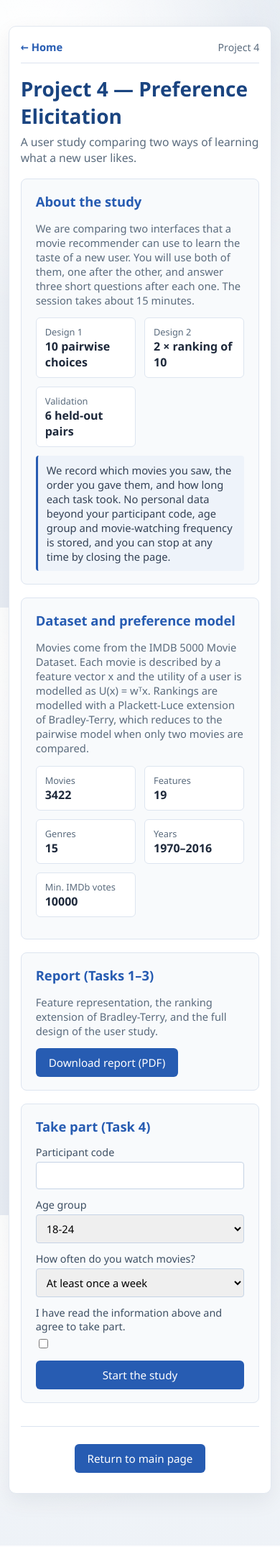
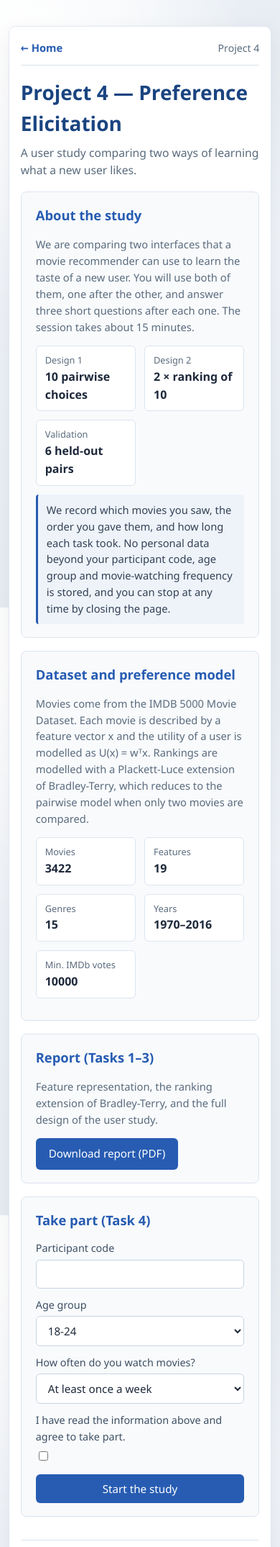
Before and after one commit to Apheironn/hcai, a Django app: page /project4/ in a window 390 px wide. Shown: the top 2149 px of the page at 72% size. Run offline with Django 5.2, Linux system fonts and the light colour scheme.

Commit message:
style: unify and lightly polish the shared UI
- base.html: add charset + viewport meta (the existing mobile media
  queries had no effect without it); drop empty <style> tag and tidy
- static/style.css: design tokens in :root, global form-control styling
  with a visible focus ring, link colours, button :active/:focus-visible,
  download-btn hover; remove dead absolute-positioning props from .box
- project2/3/4: drop now-redundant local input/button rules so all
  fields share one look; nudge the sticky controls card off the top edge

```diff
--- a/project2/static/project2/style.css
+++ b/project2/static/project2/style.css
@@ -1,6 +1,6 @@
 .controls-card {
     position: sticky;
-    top: 0;
+    top: 8px;
     z-index: 2;
     box-shadow: 0 4px 16px rgba(20, 50, 100, 0.08);
 }
--- a/project4/static/project4/style.css
+++ b/project4/static/project4/style.css
@@ -14,11 +14,6 @@
 .field input[type="text"],
 .field select {
     width: 100%;
-    padding: 8px 10px;
-    border: 1px solid #c5d3e5;
-    border-radius: 4px;
-    font-family: inherit;
-    font-size: 0.92rem;
 }
 
 .field input[type="checkbox"] {
--- a/static/style.css
+++ b/static/style.css
@@ -1,3 +1,15 @@
+:root {
+  --accent: #275CB2;
+  --accent-dark: #1f4a91;
+  --heading: #1a4480;
+  --text: #1e293b;
+  --muted: #5a6b7d;
+  --border: #dde5f0;
+  --field-border: #c9d4e4;
+  --radius: 8px;
+  --radius-sm: 6px;
+}
+
 *,
 *::before,
 *::after {
@@ -12,13 +24,54 @@ body {
 
 body {
   font-family: "Segoe UI", Tahoma, Geneva, Verdana, sans-serif;
-  color: #1e293b;
+  color: var(--text);
+  line-height: 1.55;
+  -webkit-font-smoothing: antialiased;
   background-color: #edf1f6;
   background-image:
     radial-gradient(circle at 12% 8%, rgba(255, 255, 255, 0.95) 0, transparent 42%),
     radial-gradient(circle at 88% 4%, rgba(226, 232, 240, 0.9) 0, transparent 36%),
     linear-gradient(180deg, #f8fafc 0%, #eef2f7 55%, #e8edf4 100%);
   background-attachment: fixed;
+}
+
+a {
+  color: var(--accent);
+}
+
+a:hover {
+  color: var(--accent-dark);
+}
+
+input,
+select,
+textarea {
+  font-family: inherit;
+  font-size: 0.95rem;
+  color: inherit;
+  padding: 9px 12px;
+  border: 1px solid var(--field-border);
+  border-radius: var(--radius-sm);
+  background: #fff;
+}
+
+input:focus-visible,
+select:focus-visible,
+textarea:focus-visible {
+  outline: none;
+  border-color: var(--accent);
+  box-shadow: 0 0 0 3px rgba(39, 92, 178, 0.15);
+}
+
+input[type="checkbox"],
+input[type="radio"],
+input[type="range"] {
+  accent-color: var(--accent);
+}
+
+:focus-visible {
+  outline: 2px solid var(--accent);
+  outline-offset: 2px;
 }
 
 .grid-parent {
@@ -34,11 +87,6 @@ body {
   border: 1px solid #e2e8f0;
   border-radius: 10px;
   box-shadow: 0 10px 30px rgba(15, 23, 42, 0.07);
-  position: relative;
-  top: auto;
-  left: auto;
-  transform: none;
-  display: block;
 }
 
 .page-header {
@@ -73,24 +121,29 @@ body {
 }
 
 button {
-  background-color: #275CB2;
+  background-color: var(--accent);
   color: #fff;
   cursor: pointer;
   border: none;
-  border-radius: 6px;
+  border-radius: var(--radius-sm);
   padding: 10px 18px;
   font-size: 0.95rem;
   font-family: inherit;
-  transition: background-color 0.15s, transform 0.15s;
+  transition: background-color 0.15s, transform 0.1s;
 }
 
 button:hover {
-  background-color: #1f4a91;
+  background-color: var(--accent-dark);
+}
+
+button:active {
+  transform: translateY(1px);
 }
 
 button:disabled {
   background-color: #94a3b8;
   cursor: not-allowed;
+  transform: none;
 }
 
 .page-footer {
@@ -352,11 +405,17 @@ button.is-loading:hover {
 .download-btn {
   display: inline-block;
   padding: 10px 18px;
-  background: #275CB2;
+  background: var(--accent);
   color: #fff;
   text-decoration: none;
-  border-radius: 6px;
+  border-radius: var(--radius-sm);
   font-size: 0.95rem;
+  transition: background-color 0.15s;
+}
+
+.download-btn:hover {
+  background: var(--accent-dark);
+  color: #fff;
 }
 
 .download-btn.disabled {
--- a/templates/base.html
+++ b/templates/base.html
@@ -3,15 +3,15 @@
 <!DOCTYPE html>
 <html lang="en">
     <head>
-        <link rel= "stylesheet" href="{% static 'style.css' %}">
+        <meta charset="utf-8">
+        <meta name="viewport" content="width=device-width, initial-scale=1">
+        <title>{% block title %}HCAI Projects{% endblock %}</title>
+        <link rel="stylesheet" href="{% static 'style.css' %}">
         {% block extra_css %}{% endblock %}
-        <title>{% block title %}HCAI Projects{% endblock %}</title>
-        <style></style>
     </head>
     <body>
         <div class="grid-parent">
-            {% block content %}
-            {%  endblock %}
+            {% block content %}{% endblock %}
         </div>
 
         {% block script %}
```
Also changed, not shown: project3/static/project3/style.css (+1 -19 lines).
